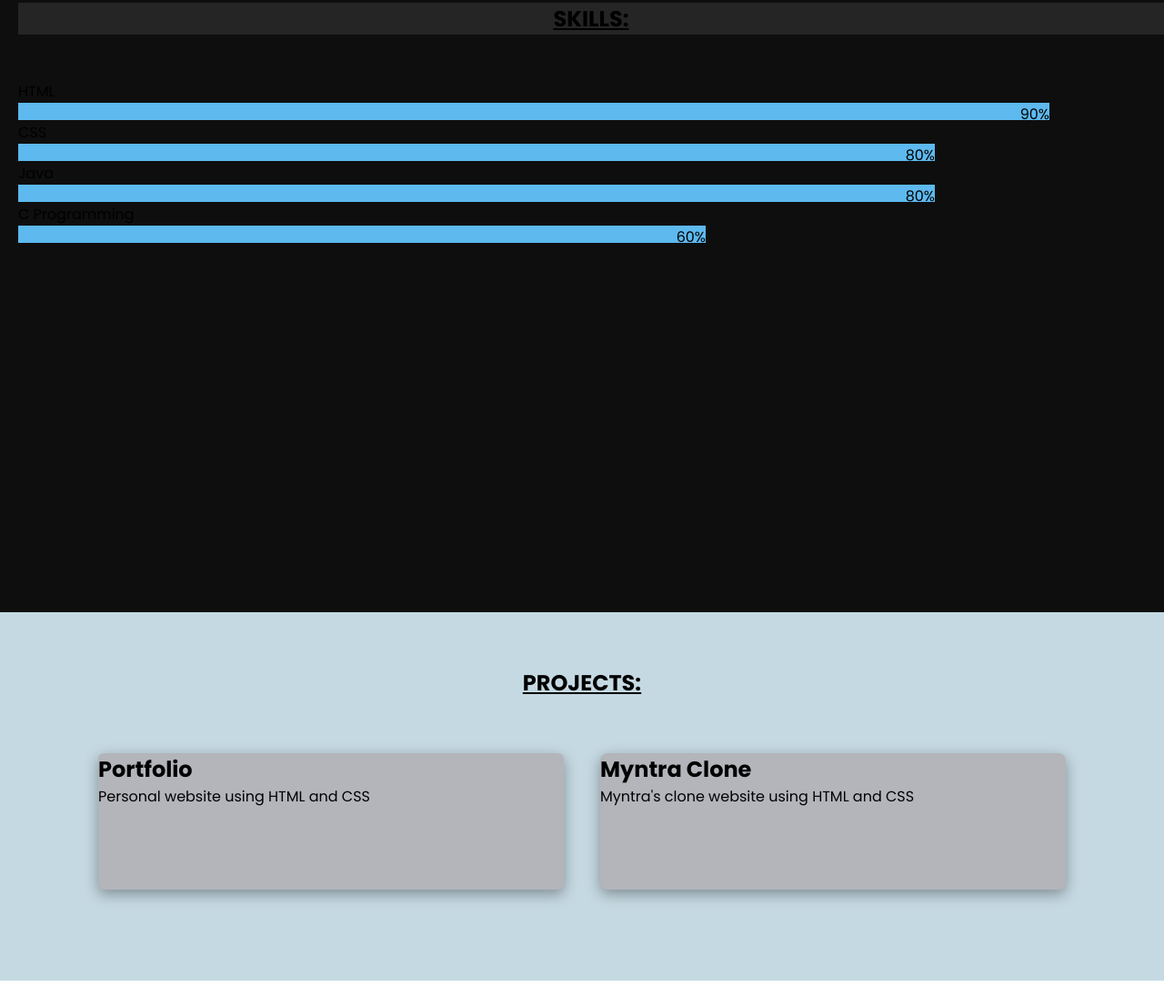
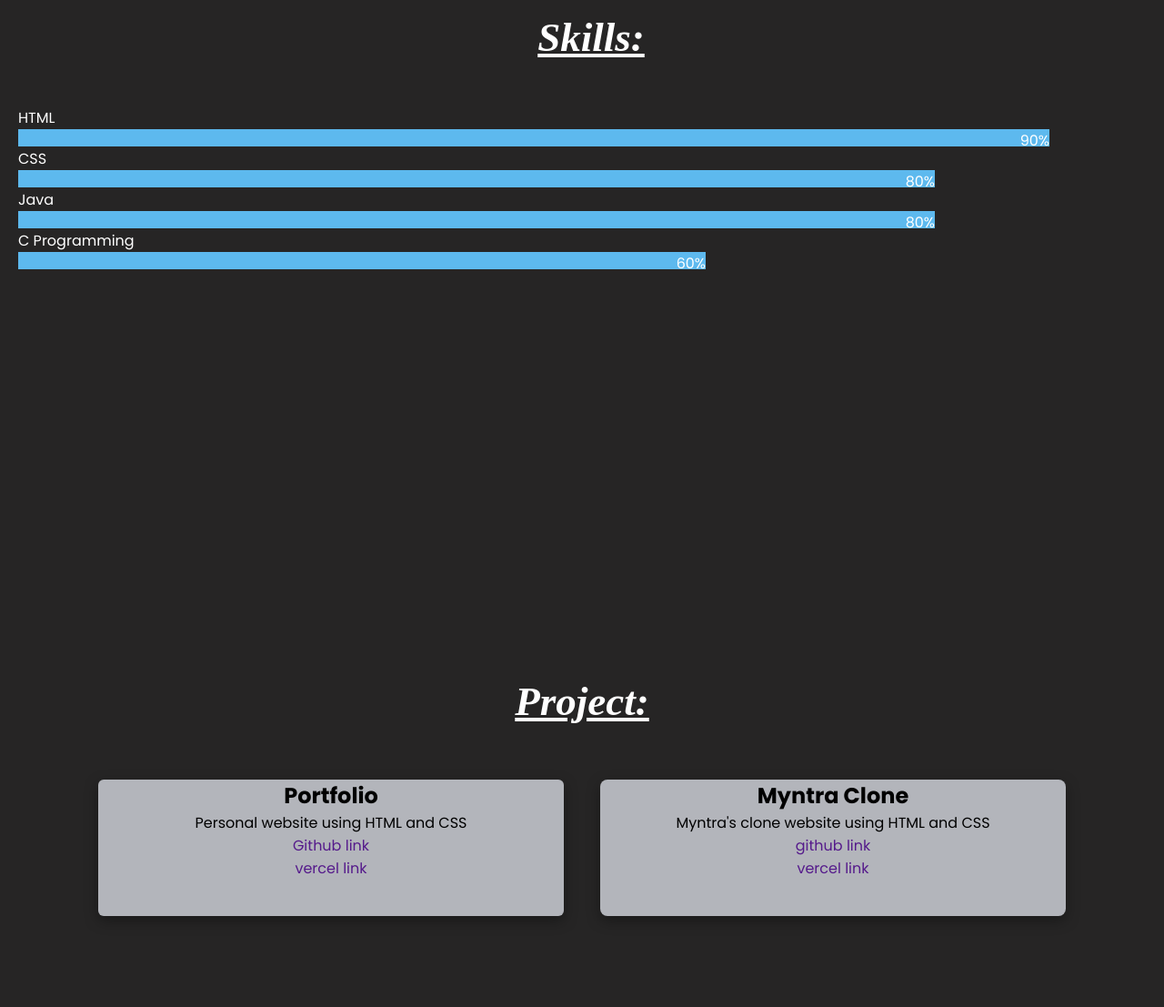
Before and after one commit to Najma099/Portfolio, a plain HTML site: page index.html in a window 1280 px wide. Shown: the part 1626-2733 px from the top of the page at 91% size. Before the commit the page ends 2704 px from the top, so only its background shows below. Drawn offline with Linux system fonts and the light colour scheme.

Commit message:
basic layout sorted

```diff
--- a/index.html
+++ b/index.html
@@ -47,7 +47,7 @@
         <section class="Education" id="edu">
             <br>
             <br>
-        <h2><u>EDUCATION:</u></h2>
+        <h2 id="ed">Education</h2>
         <div class="EDUC">
 
         <ul>
@@ -81,7 +81,7 @@
         </section>
         <!-- skills -->
         <section class="skill" id="skil">
-            <H2 id="skillss"><u>SKILLS:</u></H2>
+            <H2 id="skillss">Skills:</H2>
             <br>
             <br>
             <p>HTML</p>
@@ -109,14 +109,14 @@
         </section>
 
         <section >
-            <h2 id="proj">PROJECTS:</h2>
+            <h2 id="proj">Project:</h2>
             <div class="project">
             <div class="card1">
                 <h2>Portfolio</h2>
                 <p>Personal website using HTML and CSS</p>
                 <ul>
-                  <li> <a href=""></a></li>
-                  <li> <a href=""></a></li>
+                  <li> <a href="">Github link</a></li>
+                  <li> <a href="">vercel link</a></li>
                 </ul>
 
             </div>
@@ -124,8 +124,8 @@
               <h2>Myntra Clone</h2>
               <p>Myntra's clone website using HTML and CSS</p>
               <ul>
-                <li> <a href=""></a></li>
-                <li> <a href=""></a></li>
+                <li> <a href="">github link</a></li>
+                <li> <a href="">vercel link</a></li>
               </u>
             </div>
           </section>
--- a/style.css
+++ b/style.css
@@ -144,8 +144,20 @@ html{
 .EDUC{
     padding:50px;
 }
+#ed{
+    font-family: "Playfair Display", serif;
+    font-optical-sizing: auto;
+    font-weight: 750;
+    font-style: italic;
+    font-size: 40px;
+    text-decoration: underline;
+    color:#fff;
+
+}
+
 #edu{
     text-align: center;
+
 }
 .Education{
     padding-left: 30px;
@@ -157,18 +169,25 @@ html{
 .skill{
     padding-top:50px;
     padding-left:20px;
-    background-color: #0e0e0e ;
+    background-color: #262525 ;
     min-height:90vh;
     width:100%;
+    color: #fff;
 
 }
 #skillss{
     background-color: #262525;
     text-align: center;
-}
-.skill>p{
+    font-family: "Playfair Display", serif;
+    font-optical-sizing: auto;
+    font-weight: 750;
+    font-style: italic;
+    font-size: 45px;
+    text-decoration: underline;
+    color: #fff;
 
 }
+
 .container {
     width: 100%;
   }
@@ -195,13 +214,20 @@ html{
     align-items: center;
     justify-content: center;
     padding-bottom: 100px;
-    background-color: #C5D9E2;
+    background-color:#262525;
 }
 #proj{
     text-align: center;
     padding: 60px;
     text-decoration: underline;
-    background-color: #C5D9E2;
+    background-color:#262525;
+    font-family: "Playfair Display", serif;
+    font-optical-sizing: auto;
+    font-weight: 750;
+    font-style: italic;
+    font-size: 45px;
+    color: #fff;
+
 }
 ul{
     list-style-type:none;
@@ -222,3 +248,10 @@ ul{
     box-shadow: rgba(0, 0, 0, 0.35) 0px 5px 15px;
 
 }
+.project{
+    text-decoration: none;
+    text-align: center;
+}
+a{
+    text-decoration: none;
+}
```
